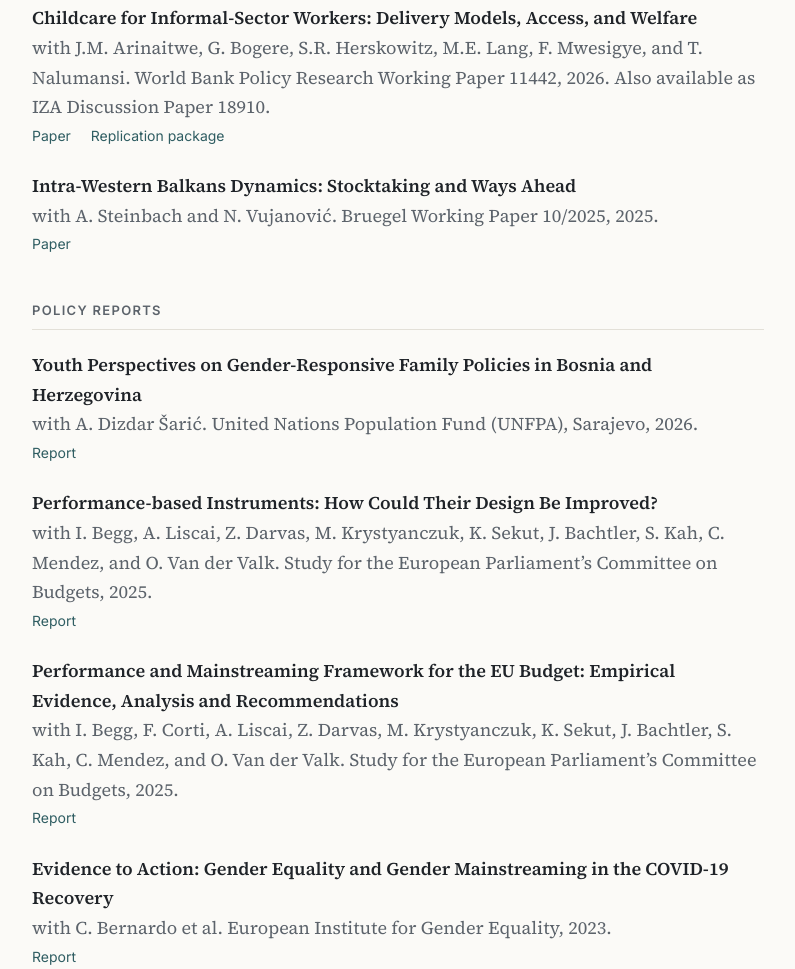
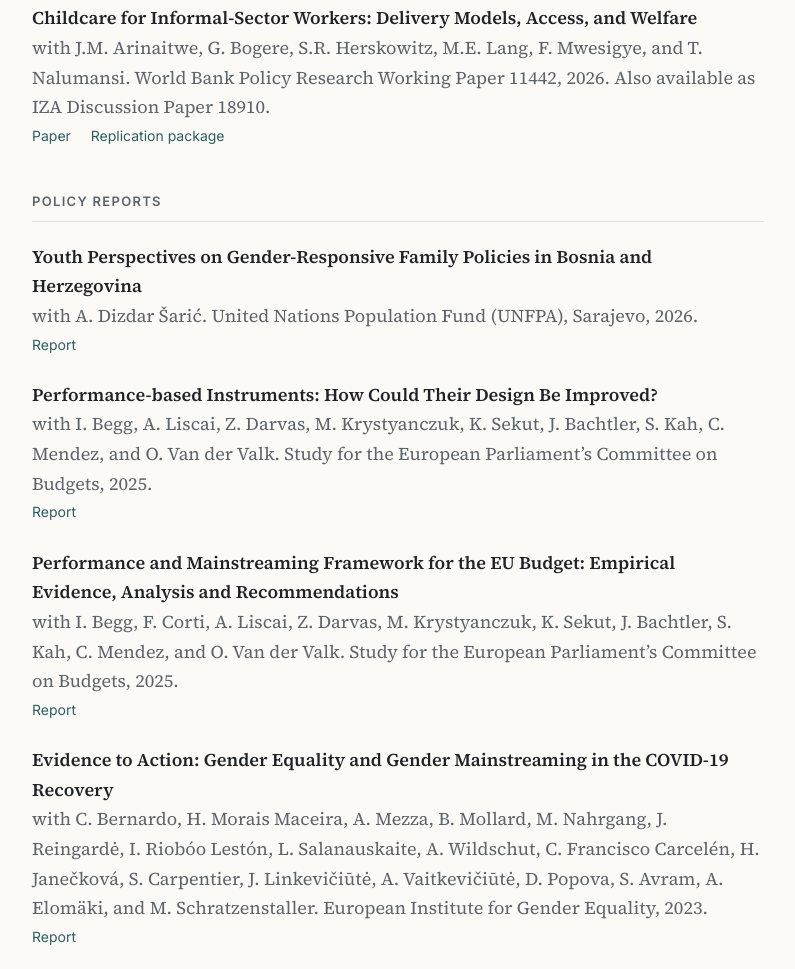
Before and after one commit to a-fiore/a-fiore.github.io, a plain HTML site: page research.html in a window 1280 px wide. Shown: the part 263-1232 px from the top of the page, without its empty margins (242-1037 px from the left). Drawn offline with Linux system fonts and the light colour scheme.

Commit message:
Add files via upload

```diff
--- a/research.html
+++ b/research.html
@@ -39,14 +39,6 @@
       </div>
     </div>
 
-    <div class="pub">
-      <div class="title">Intra-Western Balkans Dynamics: Stocktaking and Ways Ahead</div>
-      <div class="meta">with A. Steinbach and N. Vujanović. Bruegel Working Paper 10/2025, 2025.</div>
-      <div class="links">
-        <a href="https://www.bruegel.org/working-paper/intra-western-balkans-dynamics-stocktaking-and-ways-ahead">Paper</a>
-      </div>
-    </div>
-
     <h2>Policy Reports</h2>
 
     <div class="pub">
@@ -75,7 +67,7 @@
 
     <div class="pub">
       <div class="title">Evidence to Action: Gender Equality and Gender Mainstreaming in the COVID-19 Recovery</div>
-      <div class="meta">with C. Bernardo et al. European Institute for Gender Equality, 2023.</div>
+      <div class="meta">with C. Bernardo, H. Morais Maceira, A. Mezza, B. Mollard, M. Nahrgang, J. Reingardė, I. Riobóo Lestón, L. Salanauskaite, A. Wildschut, C. Francisco Carcelén, H. Janečková, S. Carpentier, J. Linkevičiūtė, A. Vaitkevičiūtė, D. Popova, S. Avram, A. Elomäki, and M. Schratzenstaller. European Institute for Gender Equality, 2023.</div>
       <div class="links">
         <a href="https://eige.europa.eu/publications-resources/publications/evidence-action-gender-equality-and-gender-mainstreaming-covid-19-recovery">Report</a>
       </div>
@@ -85,7 +77,7 @@
       <div class="title">Gender Differences in Motivation to Engage in Platform Work</div>
       <div class="meta">with D. Adăscăliței, V. Peciukonis, and I. Riobóo Lestón. European Institute for Gender Equality and Eurofound, 2023.</div>
       <div class="links">
-        <a href="https://www.eurofound.europa.eu/file/publications/all/gender-differences-motivation-engage-platform-work">Report</a>
+        <a href="https://op.europa.eu/en/publication-detail/-/publication/17db1ea9-f45f-11ed-a05c-01aa75ed71a1/language-en">Report</a>
       </div>
     </div>
 
```
